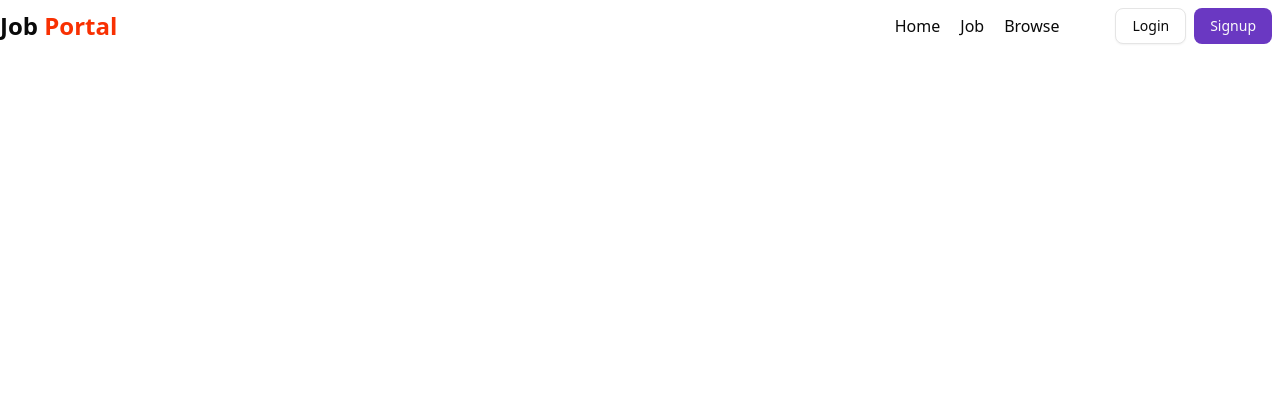
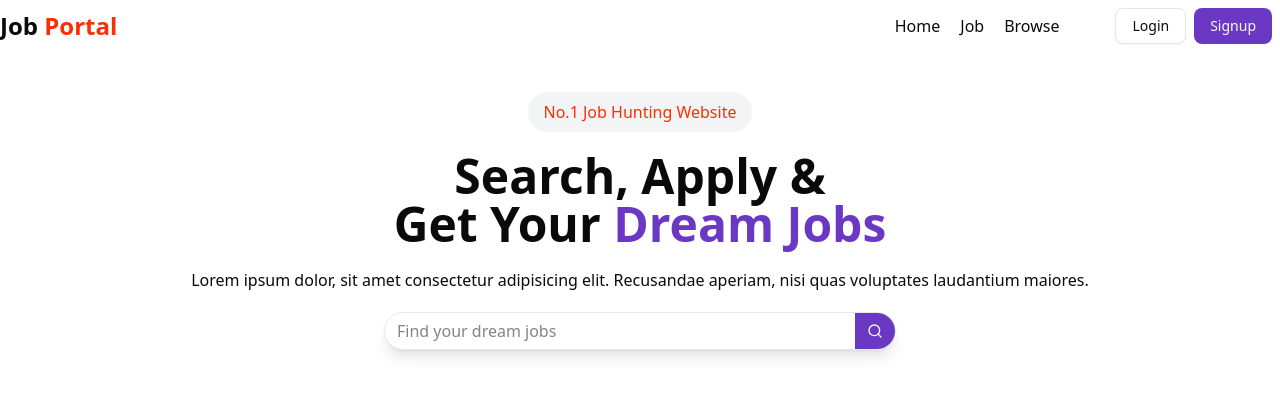
Before and after one commit to abhay-004/JOB-PORTAL-WEBSITE, a React app in the folder frontend/: page / in a window 1280 px wide. Shown: the top 396 px of the page. Built offline with nearby package versions, Linux system fonts and the light colour scheme; the HTML template or start-up script is replaced by a standard one.

Commit message:
add hero section

```diff
--- /dev/null
+++ b/frontend/src/components/HeroSection.jsx
@@ -0,0 +1,35 @@
+import React from "react";
+import { Button } from "./ui/button";
+import { Search } from "lucide-react";
+
+const HeroSection = () => {
+  return (
+    <div className="text-center">
+      <div className="flex flex-col gap-5 my-10">
+        <span className=" mx-auto px-4 py-2 rounded-full bg-gray-100 text-[#f83002] font-medium">
+          No.1 Job Hunting Website
+        </span>
+        <h1 className="text-5xl font-bold">
+          Search, Apply & <br /> Get Your{" "}
+          <span className="text-[#6a38c2]">Dream Jobs</span>
+        </h1>
+        <p>
+          Lorem ipsum dolor, sit amet consectetur adipisicing elit. Recusandae
+          aperiam, nisi quas voluptates laudantium maiores.
+        </p>
+        <div className="flex w-[40%] shadow-lg border border-gray-200 pl-3 rounded-full items-center gap-4 mx-auto">
+          <input
+            type="text"
+            placeholder="Find your dream jobs"
+            className="outline-none border-none w-full"
+          />
+          <Button className="rounded-r-full bg-[#6a38c2] cursor-pointer">
+            <Search className="h-5 w-5" />
+          </Button>
+        </div>
+      </div>
+    </div>
+  );
+};
+
+export default HeroSection;
--- a/frontend/src/components/Home.jsx
+++ b/frontend/src/components/Home.jsx
@@ -1,10 +1,14 @@
 import React from "react";
 import Navbar from "./shared/Navbar";
+import HeroSection from "./HeroSection";
 
 const Home = () => {
-  return <div>
-    <Navbar/>
-  </div>;
+  return (
+    <div>
+      <Navbar />
+      <HeroSection />
+    </div>
+  );
 };
 
 export default Home;
```
